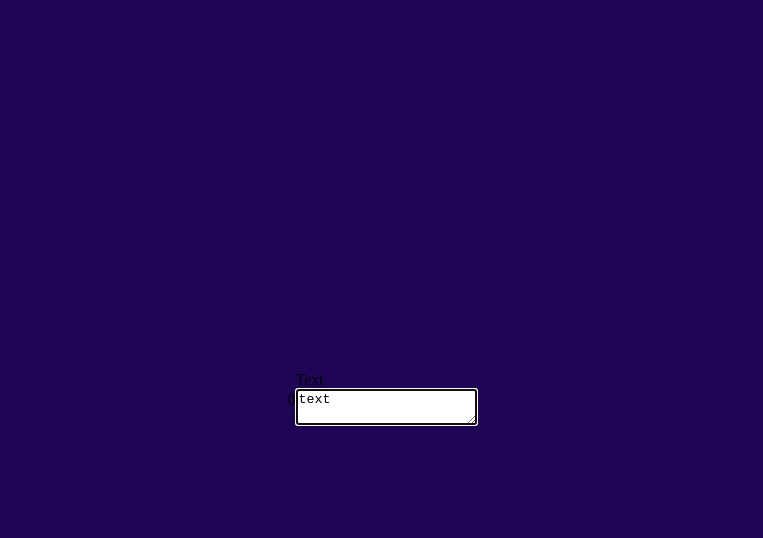
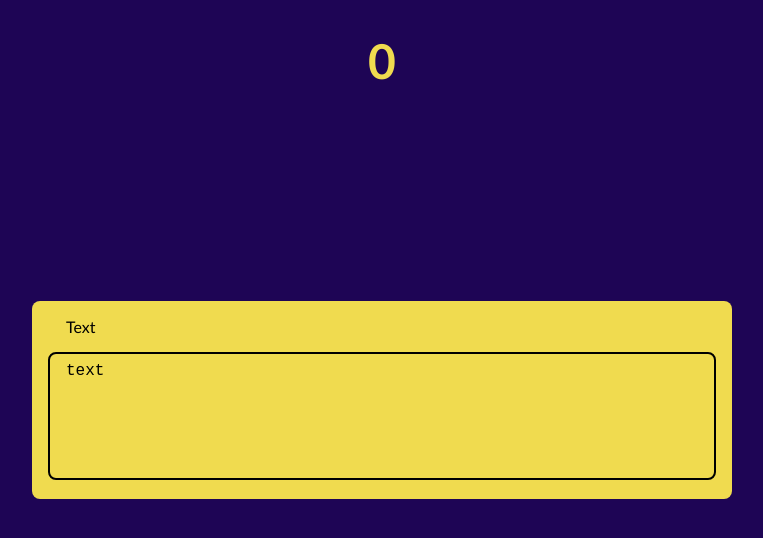
Before and after one commit to SamSkull19/JavaScript_Projects, a plain HTML site: page Speed Typing Game/index.html in a window 1280 px wide. Shown: the whole page, without its empty margins (258-1021 px from the left). Drawn offline with Linux system fonts and the light colour scheme.

Commit message:
Speed Typing CSS Part Done

```diff
--- a/Speed Typing Game/css/style.css
+++ b/Speed Typing Game/css/style.css
@@ -10,3 +10,46 @@ body{
     margin: 0;
     background-color: #1E0555;
 }
+
+body, text_input{
+    font-family: 'Gill Sans', 'Gill Sans MT', Calibri, 'Trebuchet MS', sans-serif;
+}
+
+.container{
+    background-color: #F0DB4F;
+    padding: 1rem;
+    border-radius: 0.5rem;
+    width: 700px;
+    max-width: 90%;
+}
+
+.timerDiv{
+    position: absolute;
+    top: 2rem;
+    color: #F0DB4F;
+    font-size: 3rem;
+    font-weight: bold;
+}
+
+.text_display{
+    margin-bottom: 1rem;
+    margin-right: calc(1rem + 2px);
+    margin-left: calc(1rem + 2px);
+}
+
+.text_input{
+    background-color: transparent;
+    border: 2px solid #A1922E;
+    outline: none;
+    width: 100%;
+    height: 8rem;
+    margin: auto;
+    resize: none;
+    padding: 0.5rem 1rem;
+    border-radius: 0.5rem;
+    font-size: 1rem;
+}
+
+.text_input:focus {
+    border-color: black;
+}
--- a/Speed Typing Game/index.html
+++ b/Speed Typing Game/index.html
@@ -6,6 +6,7 @@
     <title>Speed Typing</title>
 
     <link rel="stylesheet" href="./css/style.css">
+    <script src="./js/custom.js"></script>
 </head>
 <body>
     <div id="timer" class="timerDiv">0</div>
```
